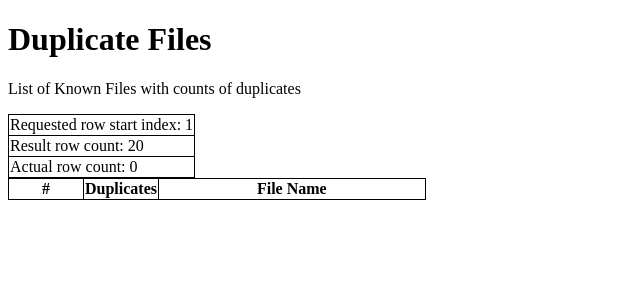
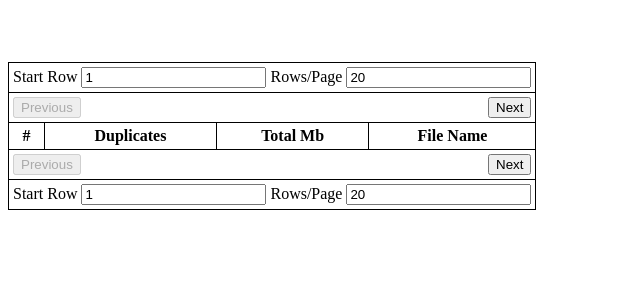
Before and after one commit to codecat555/deduplifier, a Flask app: page /files_with_dups in a window 1280 px wide. Shown: the top 300 px of the page, without its empty margins (0-640 px from the left). Run offline with Flask 2, Linux system fonts and the light colour scheme; lists and menus that the app fills with data are empty; some libraries are stand-ins or nearby versions.

Commit message:
Working on web interface

```diff
--- a/code/web/app.py
+++ b/code/web/app.py
@@ -8,8 +8,14 @@ import os
 import redis
 cache = redis.Redis(host='redis', port=6379)
 
-from flask import Flask, render_template
+from flask import Flask, render_template, request
+from werkzeug.exceptions import BadRequest
 app = Flask(__name__, static_url_path='/static')
+
+# from https://flask.palletsprojects.com/en/2.0.x/errorhandling
+@app.errorhandler(BadRequest)
+def handle_bad_request(e):
+    return 'bad bad request!', 400
 
 import psycopg2
 from psycopg2 import Error
@@ -23,8 +29,8 @@ connection_parameters = dict(
     # use db internal port here
     port = "3368",
     # database used for testing
-    database = "boffo"
-    # database = "deduplifier"
+    # database = "boffo"
+    database = "deduplifier"
 )
 
 class app_db:
@@ -65,9 +71,12 @@ class app_db:
         try:
             with self.conn.cursor() as cursor:
                 cursor.callproc('get_totals', [])
-                result = cursor.fetchone()
+                # result = cursor.fetchone()
+                result = cursor.fetchall()[0]
+                cursor.close()
         finally:
-            self.conn.rollback()
+            # connection.close()
+            pass
 
         return result
 
@@ -78,9 +87,12 @@ class app_db:
         try:
             with self.conn.cursor() as cursor:
                 cursor.callproc('get_counts', [])
-                result = cursor.fetchall()
+                # result = cursor.fetchall()
+                result = cursor.fetchall()[0]
+                cursor.close()
         finally:
-            self.conn.rollback()
+            # connection.close()
+            pass
 
         return result
 
@@ -93,17 +105,10 @@ class app_db:
                 cursor.callproc('files_with_dups', [ start_idx, rows_per_page ])
                 result = cursor.fetchall()
         finally:
-            self.conn.rollback()
+            # connection.close()
+            pass
 
-        return render_template(
-            'list_files_with_dups.html',
-            title='Duplicate Files',
-            description='List of Known Files with counts of duplicates',
-            start_idx=start_idx,
-            rows_per_page=rows_per_page,
-            row_count=len(result),
-            files=result
-        )
+        return result
 
 def get_hit_count():
     retries = 5
@@ -132,11 +137,48 @@ def welcome():
     #return 'Hello World! I have been seen {} times.\n'.format(count)
     return db.welcome()
 
-@app.route('/files_with_dups', defaults={ 'start_idx': 1, 'rows_per_page': 20 })
-@app.route('/files_with_dups/<int:start_idx>/<int:rows_per_page>')
-def files_with_dups(start_idx, rows_per_page):
+@app.route('/files_with_dups', defaults={ 'start_row': 1, 'rows_per_page': 20 }, methods=['GET', 'POST'])
+# @app.route('/files_with_dups/<int:start_idx>/<int:rows_per_page>')
+def files_with_dups(start_row, rows_per_page):
     db = app_db(connection_parameters)
-    return db.list_files_with_dups(start_idx, rows_per_page)
+    if request.method == 'POST':
+        start_row = int(request.form['start_row'])
+        rows_per_page = int(request.form['rows_per_page'])
+        if 'pager' in request.form:
+            if request.form['pager'] == 'previous':
+                start_row = max(start_row-rows_per_page, 0)
+            elif request.form['pager'] == 'next':
+                start_row += rows_per_page
+            else:
+                raise BadRequest(str(request))
+
+    result = db.list_files_with_dups(start_row-1, rows_per_page)
+
+    previous_page_status = ''
+    if start_row == 1:
+        # disable previous button
+        previous_page_status = 'disabled'
+
+    next_page_status = ''
+    if len(result) < rows_per_page:
+        # disable next button
+        next_page_status = 'disabled' ,
+
+    # adjust "bytes" to mb
+    # print('result is ' + str(result), file=sys.stderr)
+    result = [[r[0], f'{ (r[1] / 1048576):.0f}', r[2]] for r in result]
+
+    return render_template(
+            'list_files_with_dups.html',
+            title='Duplicate Files',
+            description='List of Known Files with counts of duplicates',
+            start_row=start_row,
+            rows_per_page=rows_per_page,
+            row_count=len(result),
+            next_page_status=next_page_status,
+            previous_page_status=previous_page_status,
+            files=result
+    )
 
 @app.route('/hello')
 def hello():
--- /dev/null
+++ b/code/web/static/css/style.css
@@ -0,0 +1,68 @@
+a {
+    text-decoration: none;
+    display: inline-block;
+    padding: 8px 16px;
+}
+
+a:hover {
+    background-color: #ddd;
+    color: black;
+}
+
+.previous {
+    background-color: #f1f1f1;
+    color: black;
+}
+
+.next {
+    background-color: #04AA6D;
+    color: white;
+}
+
+.round {
+    border-radius: 50%;
+}
+table, th, td {
+    border: 1px solid black;
+    border-collapse: collapse;
+    padding: 4px;6
+}
+
+results_table {
+    width: 100%;
+    border: 1px solid black;
+    border-collapse: collapse;
+}
+
+/* .nav {
+    display: inline-block;
+    display: -webkit-flex;
+    display: flex;
+    -webkit-justify-content: space-between;
+    justify-content: space-between;
+}
+
+.nav input[type="number"] {
+    width: 80px;
+} */
+
+.results_block button[name="pager"][value="previous"] {
+    float: left;
+}
+
+.results_block button[name="pager"][value="next"] {
+    float: right;
+}
+
+/* .nav input[name="start_idx"] {
+    float: left;
+} */
+
+.nav label[name="rows_per_page"] {
+    text-align: right;
+    float: right;
+}
+
+.nav input[name="rows_per_page"] {
+    float: right;
+}
--- /dev/null
+++ b/code/web/templates/dup_form_args.html
@@ -0,0 +1,9 @@
+<form class="nav" action="/files_with_dups" method="POST">
+    <td colspan="4">
+        <label>Start Row</label>
+        <input type="number" name="start_row" min='1' value={{start_row}} />
+
+        <label name="rows_per_page">Rows/Page</label>
+        <input type="number" name="rows_per_page" min='1' value={{rows_per_page}} />
+    </td>
+</form>
--- /dev/null
+++ b/code/web/templates/dup_form_nav.html
@@ -0,0 +1,8 @@
+<form class="nav" action="/files_with_dups" method = "POST">
+    <input type="hidden" name="start_row" value={{start_row}} />
+    <input type="hidden" name="rows_per_page" value={{rows_per_page}} />
+    <td colspan="4">
+        <button name="pager" value="previous" type="submit" {{previous_page_status}}>Previous</button>
+        <button name="pager" value="next" type="submit" {{next_page_status}}>Next</button>
+    </td>
+</form>
--- a/code/web/templates/layout.html
+++ b/code/web/templates/layout.html
@@ -7,12 +7,7 @@
     <meta charset="utf-8">
     <meta name="description" content={{description}}>
     <link rel="shortcut icon" href="/favicon.ico">
-    <style>
-        table, th, td {
-          border: 1px solid black;
-          border-collapse: collapse;
-        }
-    </style>
+    <link rel="stylesheet" type='text/css' href= "{{ url_for('static',filename='css/style.css') }}">
   </head>
 
   <body>
--- a/code/web/templates/list_files_with_dups.html
+++ b/code/web/templates/list_files_with_dups.html
@@ -1,18 +1,19 @@
 <!-- Based on example here: https://hackersandslackers.com/flask-jinja-templates -->
 {% extends 'layout.html' %}
 
-{% block content %}
 <div class="container">
     <h1>{{title}}</h1>
     <p>{{description}}</p>
 </div>
 
 <!-- Based on example here: https://kanchanardj.medium.com/how-to-display-database-content-in-your-flask-website-8a62492ba892 -->
+{% block content %}
 
+    <!--
       <table>
         <tbody>
           <tr>
-          <td>Requested row start index: {{ start_idx }}</td>
+            <td>Requested row start index: {{ start_row }}</td>
           </tr>
           <tr>
             <td>Result row count: {{ rows_per_page }}</td>
@@ -22,29 +23,71 @@
           </tr>
         </tbody>
       </table>
+    -->
 
-    <table>
-      <colgroup>
-        <col style="width: 18%" />
-        <col style="width: 18%" />
-        <col style="width: 74%" />
-      </colgroup>
+    <br/>
+
+      <!-- <div class="form1">
+        <form action="/files_with_dups" method = "POST">
+            <p>
+            <label>Start row</label>
+            <input type = "number" name = "start_row" min='1' value={{start_row}} />
+            </p>
+            <label>Rows per page</label>
+            <input type = "number" name = "rows_per_page" min='1' value={{rows_per_page}} />
+            </p>
+            <p><input align="right" type = "submit" value = "Submit" /></p>
+        </form>
+      </div> -->
+
+      <br/>
+      <br/>
+
+    <div class="results_block">
+      <!-- {% include 'dup_form_args.html' %}
+      {% include 'dup_form_nav.html' %} -->
+
+      <div>
+        <table class="results_table">
+          <!-- <colgroup>
+            <col style="width: 10%" />
+            <col style="width: 20%" />
+            <col style="width: 70%" />
+          </colgroup> -->
           <thead>
+            <tr>
+              {% include 'dup_form_args.html' %}
+            </tr>
+            <tr>
+              {% include 'dup_form_nav.html' %}
+            </tr>
             <tr>
                 <th>#</th>
                 <th>Duplicates</th>
+                <th>Total Mb</th>
                 <th>File Name</th>
             </tr>
           </thead>
           <tbody>
             {% for row in files %}
                 <tr>
-                <td style="text-align:right">{{loop.index}}</td>
+                    <td style="text-align:right">{{start_row | int + loop.index0}}</td>
                     <td style="text-align:right">{{row[0]}}</td>
-                <td>{{row[1]}}</td>
+                    <td style="text-align:right">{{row[1]}}</td>
+                    <td>{{row[2]}}</td>
                 </tr>
             {% endfor %}
             </tbody>
+            <tfoot>
+              <tr>
+                {% include 'dup_form_nav.html' %}
+              </tr>
+              <tr>
+                {% include 'dup_form_args.html' %}
+              </tr>
+            </tfoot>
         </table>
+      </div>
+    </div>
 
 {% endblock %}
```
Also changed, not shown: code/sql/code.sql (+8 -4 lines). Lines whose indentation alone changed are shown as unchanged.
